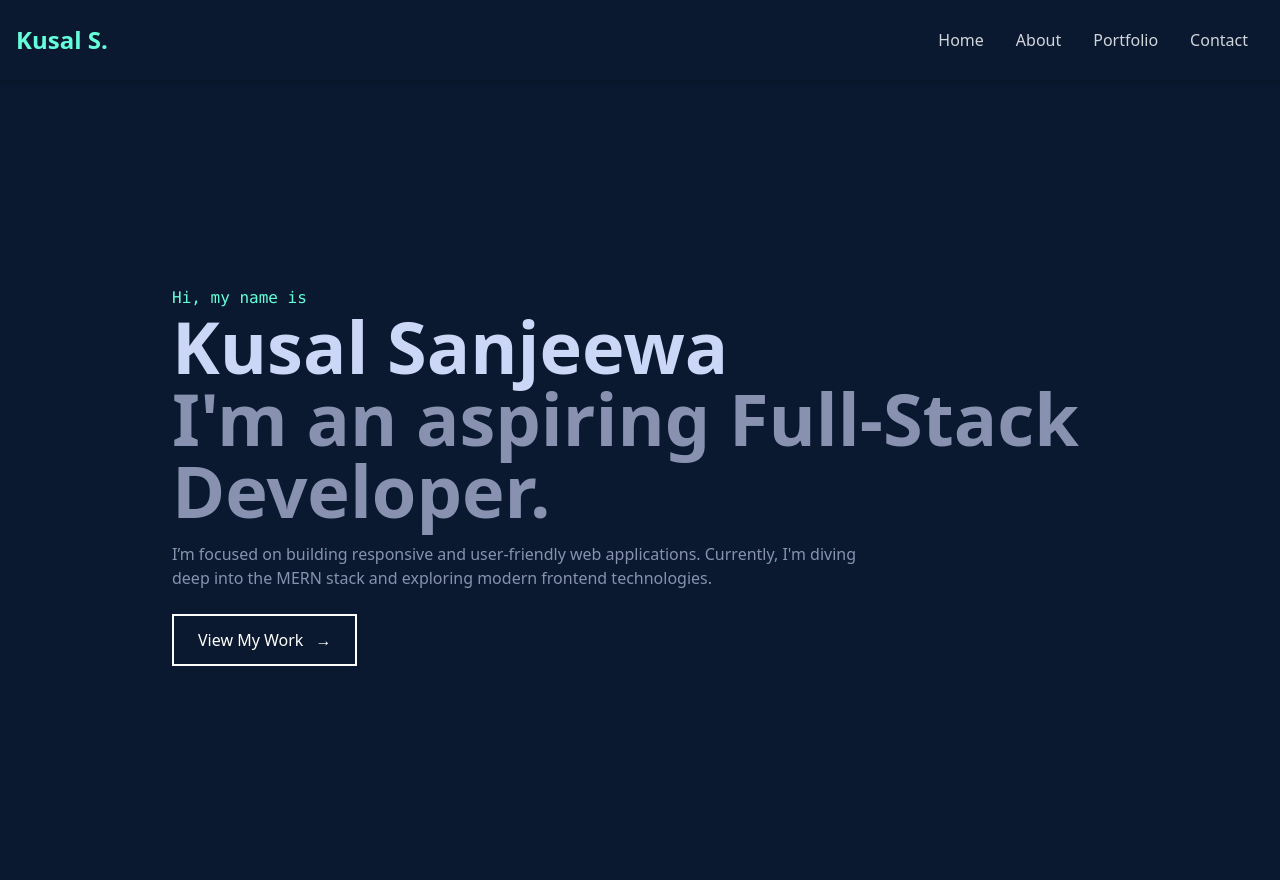
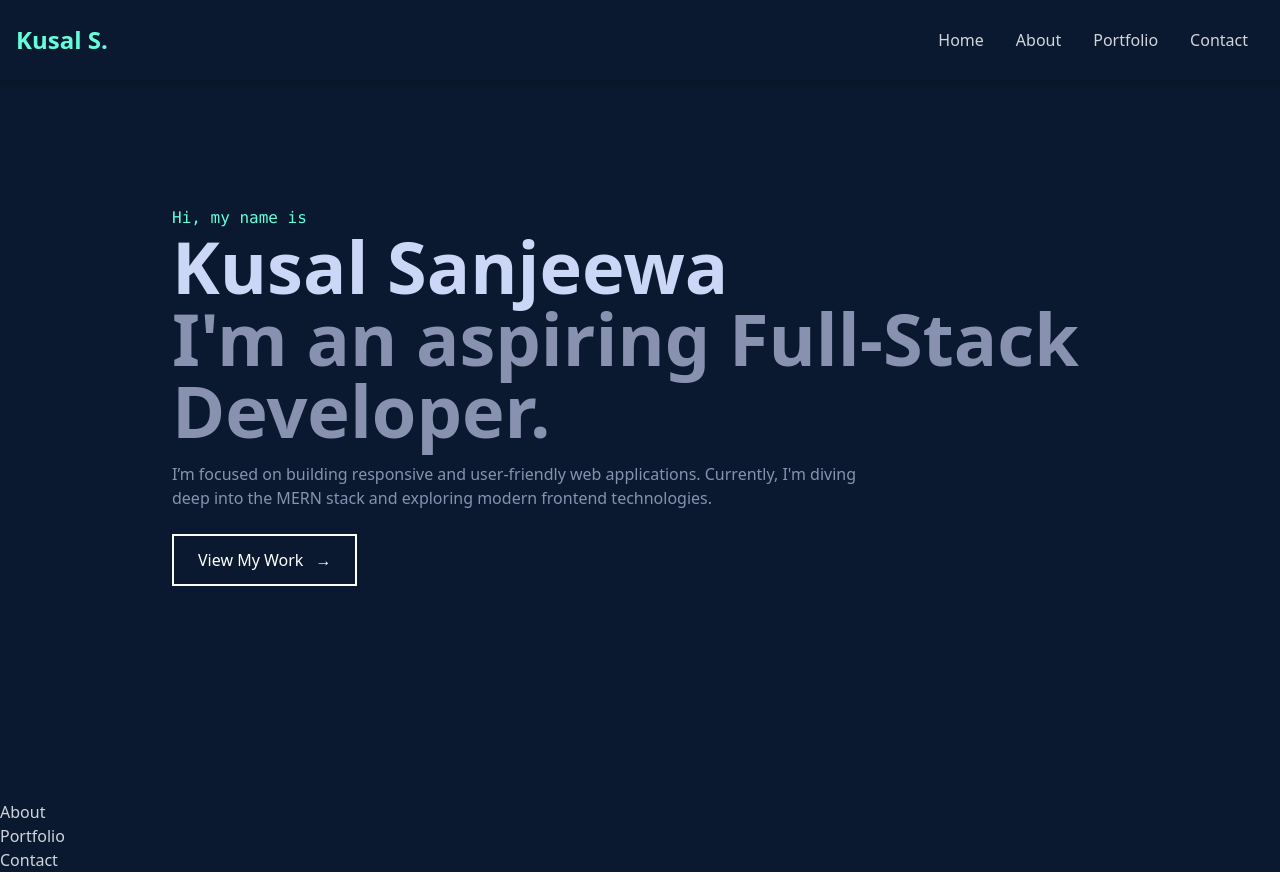
Before and after one commit to ICT-Courses/ict2233-ca-02-kusals100, a React (Vite) app: page / in a window 1280 px wide. Built offline with nearby package versions, Linux system fonts and the light colour scheme.

Commit message:
refactor: Update App component to a single-page structure

```diff
--- a/src/App.jsx
+++ b/src/App.jsx
@@ -12,15 +12,11 @@ function App() {
   return (
     <div className='bg-[#0a192f] text-gray-300 min-h-screen font-sans'>
 
-  <Navbar/>
-      <main className='pt-[80px]'>
-        <Routes>
-          <Route path='/' element={<Home/>}></Route>
-          <Route path='/about' element={<About/>}/>
-          <Route path='/portfolio' element={<Portfolio/>}/>
-          <Route path='/Contact' element={<Contact/>}/>
-        </Routes>
-      </main>
+    <Navbar/>
+    <Home/>
+    <About/>
+    <Portfolio/>
+    <Contact/>
 
     </div>
   )
```
